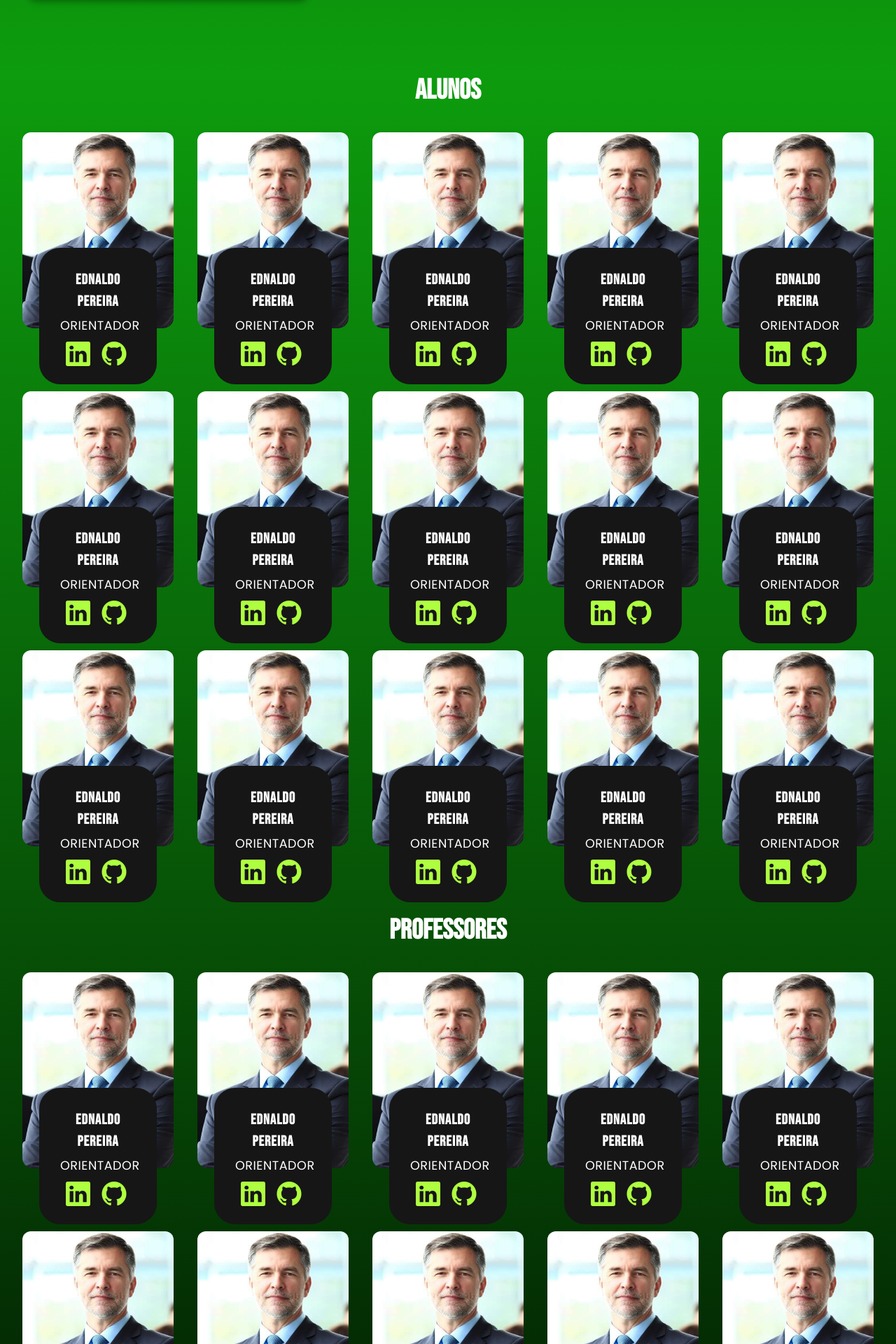
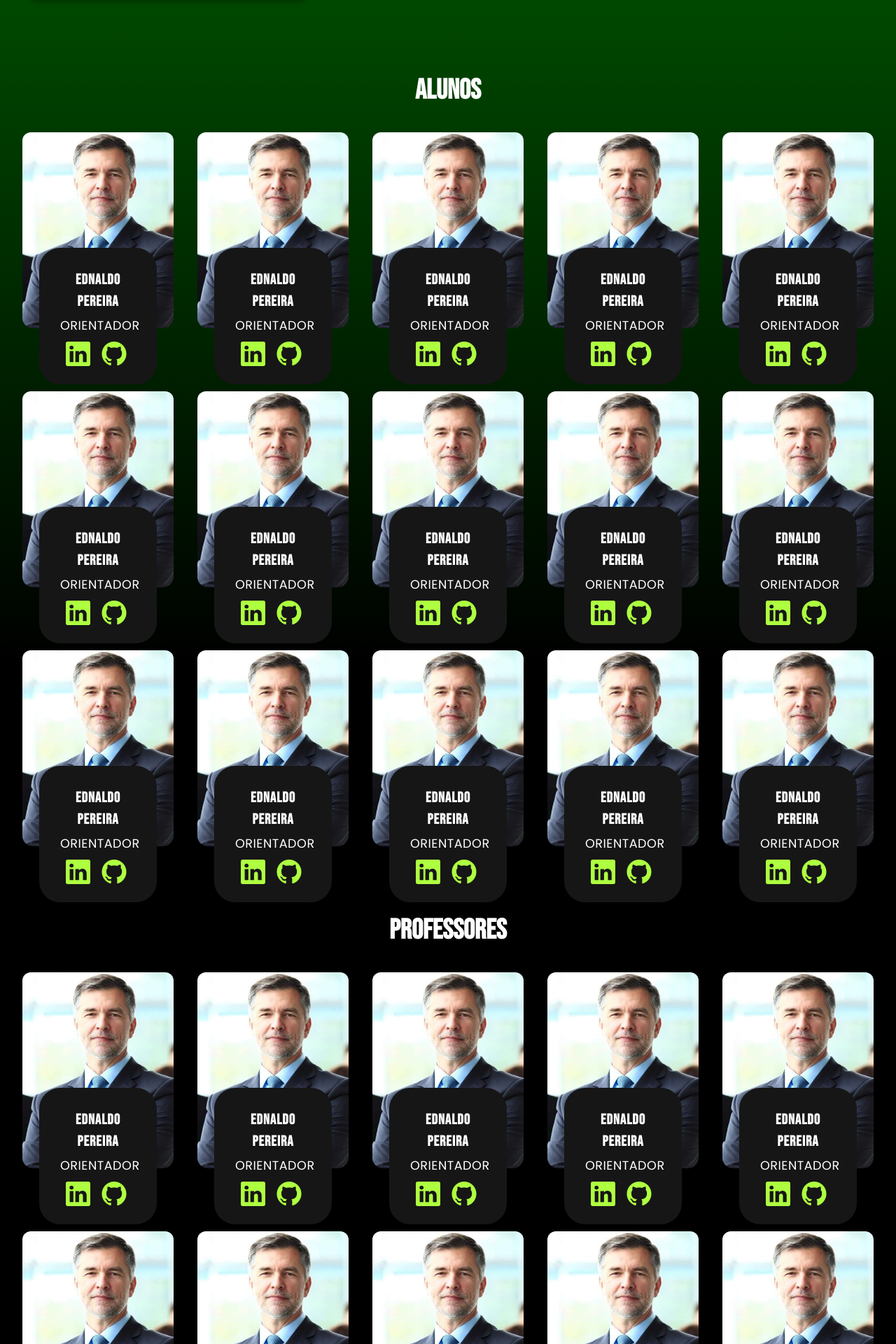
Before and after one commit to VoucherDesenvSenacHub/galeria-voucher, a PHP site: page /PerfilDaTurmaGaleria.html in a window 1280 px wide. Shown: the part 2431-4351 px from the top of the page at 70% size. Run offline with PHP 8.4, Linux system fonts and the light colour scheme.

Commit message:
newbackground
new

```diff
--- a/PerfilDaTurmaGaleria/style.css
+++ b/PerfilDaTurmaGaleria/style.css
@@ -83,7 +83,7 @@ body {
     margin: 0;
     padding: 0;
     font-family: "Inter", sans-serif;
-    background: linear-gradient(to bottom, black, #0D9C0D, black);
+    background: linear-gradient(to bottom, black, #008100, black, black);
     color: white;
     line-height: 1.5;
 }
```
